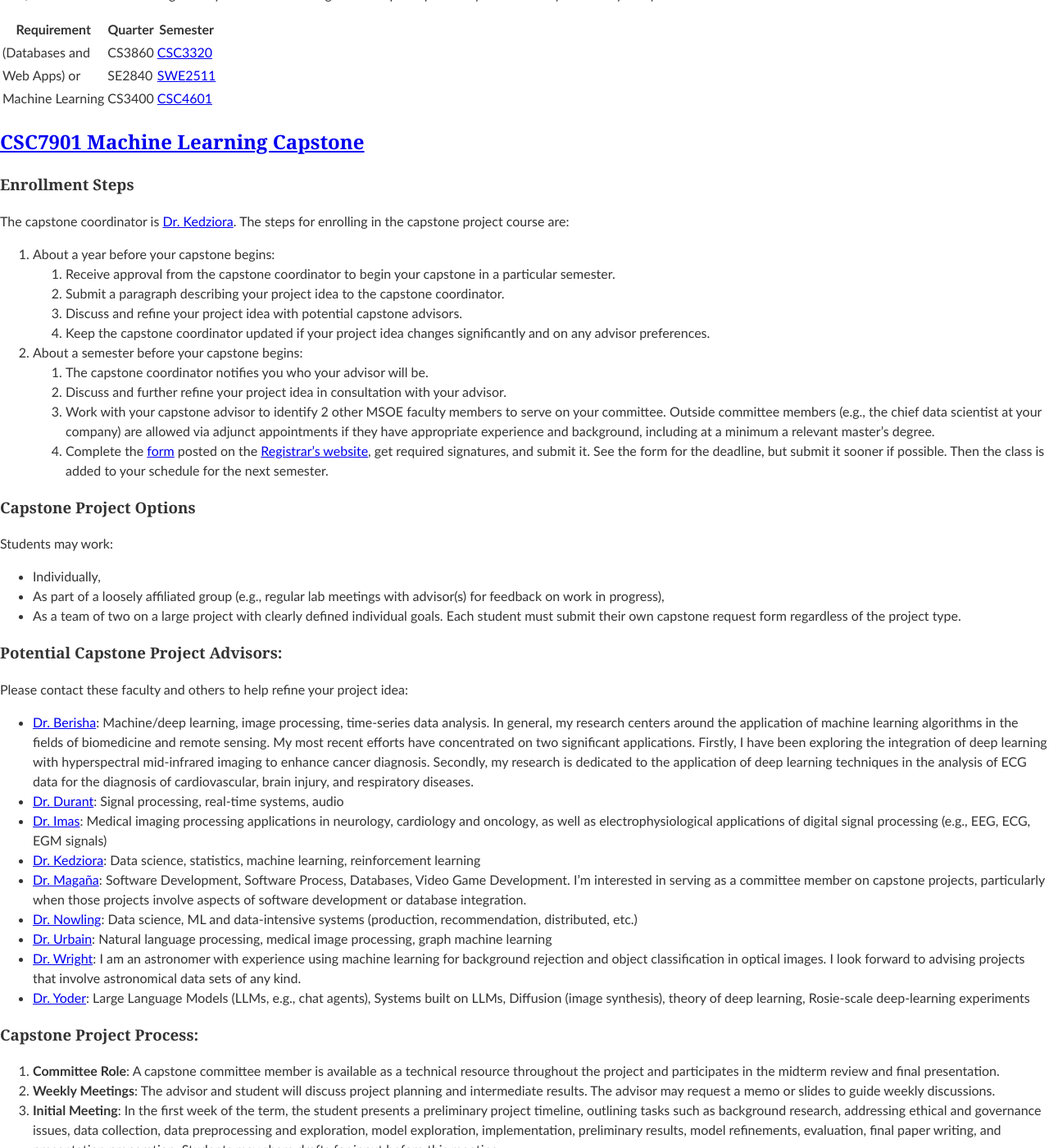
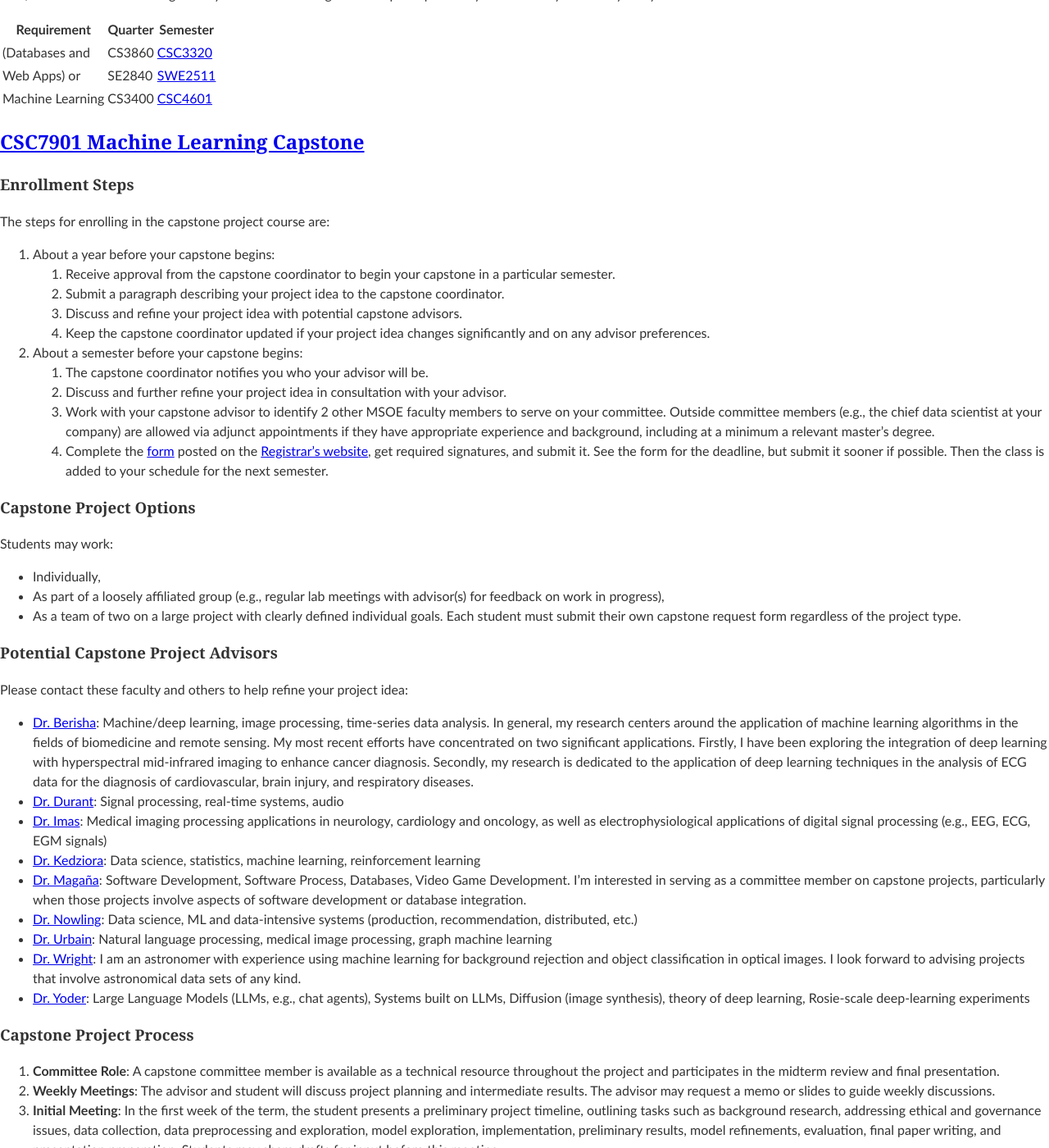
Before and after one commit to edurant/edurant.github.io, a Jekyll site: the page built from advising/msml.md, in a window 1280 px wide and 1400 px high, scrolled down 5744 px. Shown: the whole window at 82% size. Built offline with Jekyll 4.4.1, drawn with Linux system fonts in a browser that asks for light colours; our own code applies the rules of GitHub Pages for plain Markdown files; some of the changed text lies outside the part shown.

Commit message:
MSML: update CSC7901 coordinator

```diff
--- a/advising/msml.md
+++ b/advising/msml.md
@@ -163,7 +163,7 @@ Machine Learning | CS3400  | [CSC4601][CSC4601]
 ## [CSC7901 Machine Learning Capstone][CSC7901]
 ### Enrollment Steps
 
-The capstone coordinator is [Dr. Kedziora][Dr. Kedziora]. The steps for enrolling in the capstone project course are:
+The steps for enrolling in the capstone project course are:
 
 1. About a year before your capstone begins:
    1. Receive approval from the capstone coordinator to begin your capstone in a particular semester.
@@ -184,7 +184,7 @@ Students may work:
 * As a team of two on a large project with clearly defined individual goals.
 Each student must submit their own capstone request form regardless of the project type.
 
-### Potential Capstone Project Advisors:
+### Potential Capstone Project Advisors
 Please contact these faculty and others to help refine your project idea:
 
 * [Dr. Berisha][Dr. Berisha]: Machine/deep learning, image processing, time-series data analysis. In general, my research centers around the application of machine learning algorithms in the fields of biomedicine and remote sensing. My most recent efforts have concentrated on two significant applications. Firstly, I have been exploring the integration of deep learning with hyperspectral mid-infrared imaging to enhance cancer diagnosis. Secondly, my research is dedicated to the application of deep learning techniques in the analysis of ECG data for the diagnosis of cardiovascular, brain injury, and respiratory diseases.
@@ -208,7 +208,7 @@ Please contact these faculty and others to help refine your project idea:
 [Dr. Wright]: https://www.linkedin.com/in/adam-wright-msoe/
 [Dr. Yoder]: https://www.msoe.edu/directory/profile/josiah.yoder/
 
-### Capstone Project Process:
+### Capstone Project Process
 1. **Committee Role**: A capstone committee member is available as a technical resource throughout the project and participates in the midterm review and final presentation.
 1. **Weekly Meetings**: The advisor and student will discuss project planning and intermediate results. The advisor may request a memo or slides to guide weekly discussions.
 1. **Initial Meeting**: In the first week of the term, the student presents a preliminary project timeline, outlining tasks such as background research, addressing ethical and governance issues, data collection, data preprocessing and exploration, model exploration, implementation, preliminary results, model refinements, evaluation, final paper writing, and presentation preparation. Students may share drafts for input before this meeting.
```
Also changed, not shown: other parts of advising/msml.md (+1 -1 lines).
